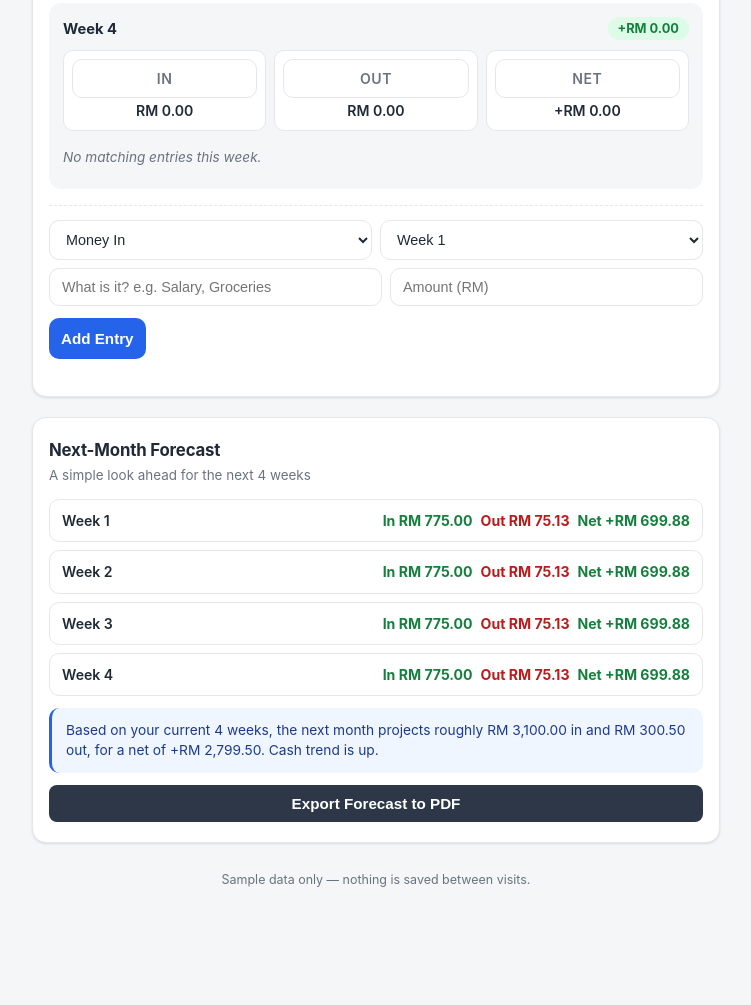
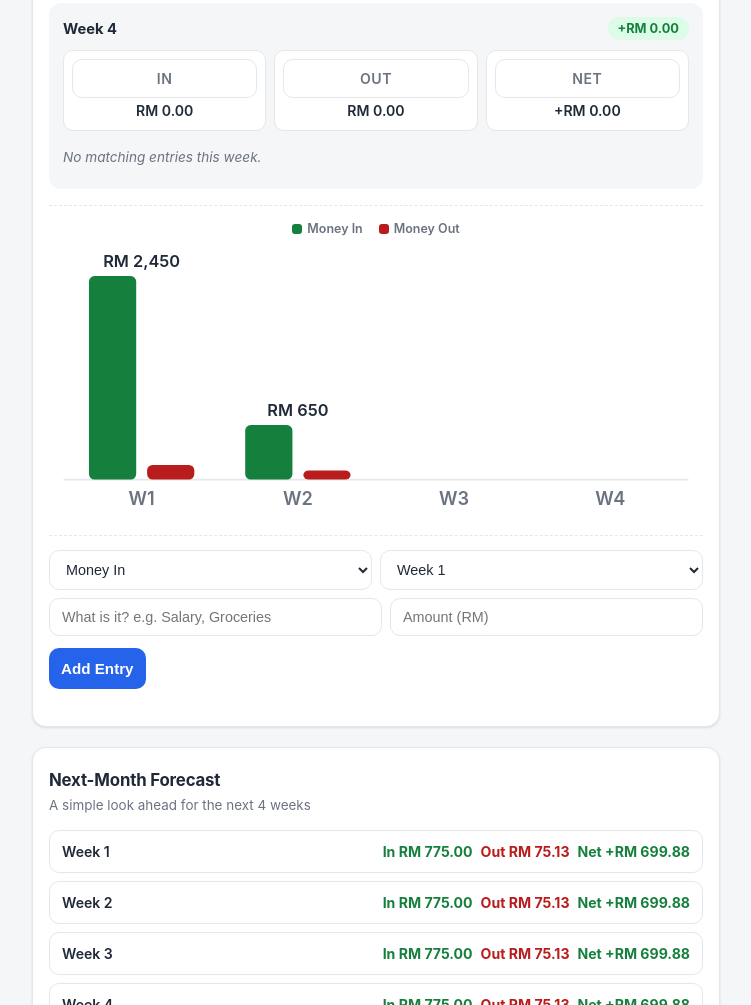
Before and after one commit to mohdshaiza/weekly-cash-flow-view, a plain HTML site: page index.html in a window 1280 px wide. Shown: the part 1227-2232 px from the top of the page, without its empty margins (264-1015 px from the left). Before the commit the page ends 2157 px from the top, so only its background shows below. Drawn offline with Linux system fonts and the light colour scheme.

Commit message:
Add weekly cash flow bar chart (inline SVG, live-updating)

```diff
--- a/index.html
+++ b/index.html
@@ -196,6 +196,38 @@
   form button[type="submit"]:active { transform: scale(0.98); }
   .form-msg { font-size: 0.82rem; color: var(--red); min-height: 1em; margin-top: 4px; }
 
+  /* Cash flow chart */
+  .chart-wrap {
+    margin-top: 16px;
+    padding-top: 14px;
+    border-top: 1px dashed var(--line);
+  }
+  .chart-legend {
+    display: flex;
+    gap: 16px;
+    justify-content: center;
+    margin-bottom: 8px;
+    font-size: 0.78rem;
+    color: var(--muted);
+    font-weight: 600;
+  }
+  .chart-legend .dot {
+    display: inline-block;
+    width: 10px;
+    height: 10px;
+    border-radius: 3px;
+    margin-right: 5px;
+    vertical-align: -1px;
+  }
+  .dot-in { background: var(--green); }
+  .dot-out { background: var(--red); }
+  #chart svg { width: 100%; height: auto; display: block; }
+  .bar-in { fill: var(--green); }
+  .bar-out { fill: var(--red); }
+  .bar-label { font-size: 10px; fill: var(--muted); font-weight: 600; }
+  .bar-value { font-size: 9px; fill: var(--ink); font-weight: 600; }
+  .chart-axis { stroke: var(--line); stroke-width: 1; }
+
   #export-pdf {
     margin-top: 12px;
     width: 100%;
@@ -261,6 +293,14 @@
   </div>
 
   <div id="week-cards"></div>
+
+  <div class="chart-wrap">
+    <div class="chart-legend">
+      <span><span class="dot dot-in"></span>Money In</span>
+      <span><span class="dot dot-out"></span>Money Out</span>
+    </div>
+    <div id="chart" aria-label="Weekly cash flow chart" role="img"></div>
+  </div>
 
   <form id="entry-form" novalidate>
     <div class="row">
@@ -424,6 +464,33 @@
       fmt(t.in) + " in and " + fmt(t.out) + " out, for a net of " +
       (t.net >= 0 ? "+" : "") + fmt(t.net) + ". " +
       (t.net >= 0 ? "Cash trend is up." : "Cash trend is down — worth a closer look.");
+
+    // Weekly cash flow chart (grouped bars: in vs out per week)
+    var elChart = document.getElementById("chart");
+    var maxVal = 0;
+    for (var w2 = 1; w2 <= 4; w2++) {
+      var wt2 = weekTotals(entries, w2);
+      maxVal = Math.max(maxVal, wt2.in, wt2.out);
+    }
+    if (maxVal === 0) maxVal = 1;
+    var CW = 360, CH = 150, PAD_L = 8, PAD_B = 22, PAD_T = 16;
+    var plotH = CH - PAD_B - PAD_T;
+    var groupW = (CW - PAD_L * 2) / 4;
+    var barW = 26, barGap = 6;
+    var svg = '<svg viewBox="0 0 ' + CW + ' ' + CH + '" xmlns="http://www.w3.org/2000/svg">';
+    svg += '<line class="chart-axis" x1="' + PAD_L + '" y1="' + (CH - PAD_B) + '" x2="' + (CW - PAD_L) + '" y2="' + (CH - PAD_B) + '"/>';
+    for (var w3 = 1; w3 <= 4; w3++) {
+      var wt3 = weekTotals(entries, w3);
+      var cx = PAD_L + groupW * (w3 - 1) + groupW / 2;
+      var hIn = Math.round(wt3.in / maxVal * plotH);
+      var hOut = Math.round(wt3.out / maxVal * plotH);
+      svg += '<rect class="bar-in" x="' + Math.round(cx - barW - barGap / 2) + '" y="' + (CH - PAD_B - hIn) + '" width="' + barW + '" height="' + hIn + '" rx="3"><title>In: ' + fmt(wt3.in) + '</title></rect>';
+      svg += '<rect class="bar-out" x="' + Math.round(cx + barGap / 2) + '" y="' + (CH - PAD_B - hOut) + '" width="' + barW + '" height="' + hOut + '" rx="3"><title>Out: ' + fmt(wt3.out) + '</title></rect>';
+      svg += '<text class="bar-value" x="' + cx + '" y="' + (CH - PAD_B - Math.max(hIn, hOut) - 5) + '" text-anchor="middle">' + (wt3.in > 0 || wt3.out > 0 ? "RM " + Math.round(Math.max(wt3.in, wt3.out)).toLocaleString() : "") + '</text>';
+      svg += '<text class="bar-label" x="' + cx + '" y="' + (CH - PAD_B + 14) + '" text-anchor="middle">W' + w3 + '</text>';
+    }
+    svg += '</svg>';
+    elChart.innerHTML = svg;
   }
 
   function esc(s) {
```
